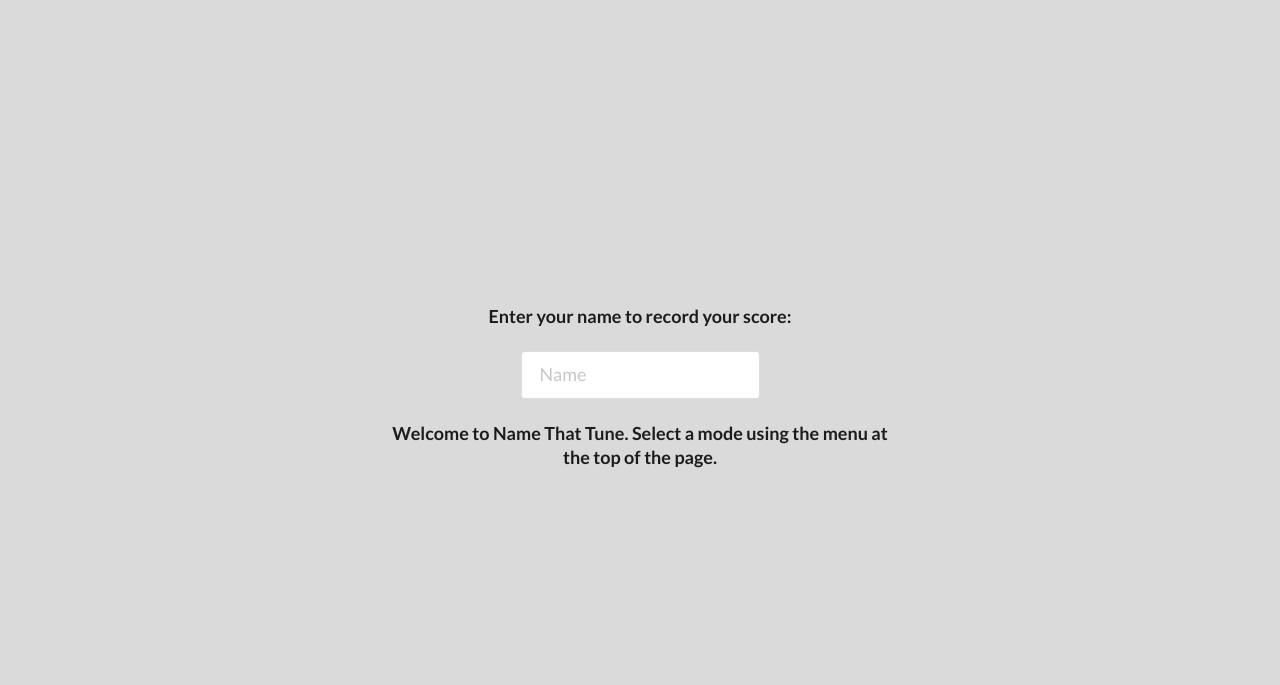
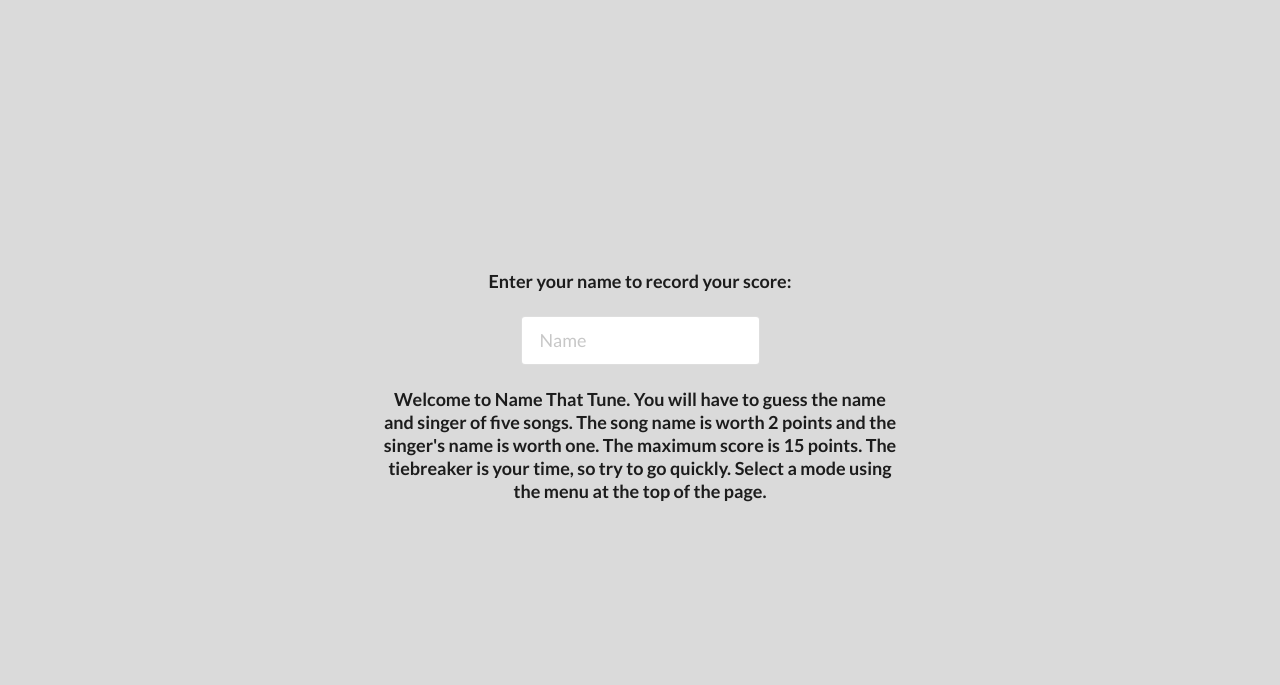
Before and after one commit to emerzon1/nameThatTune, a plain HTML site: page index.html in a window 1280 px wide. Shown: the part 61-746 px from the top of the page. Drawn offline with nearby package versions, Linux system fonts and the light colour scheme.

Commit message:
Add instructions to starting page

```diff
--- a/index.html
+++ b/index.html
@@ -82,8 +82,12 @@
 					<div class="ui input">
 						<input id="person" type="text" placeholder="Name" />
 					</div>
-					<br /><br />Welcome to Name That Tune. Select a mode using
-					the menu at the top of the page.
+					<br /><br />Welcome to Name That Tune. You will have to
+					guess the name and singer of five songs. The song name is
+					worth 2 points and the singer's name is worth one. The
+					maximum score is 15 points. The tiebreaker is your time, so
+					try to go quickly. Select a mode using the menu at the top
+					of the page.
 				</div>
 				<div id="goBack" class="ui header">
 					Click <a href="?">this</a> link to go back to the previous
```
